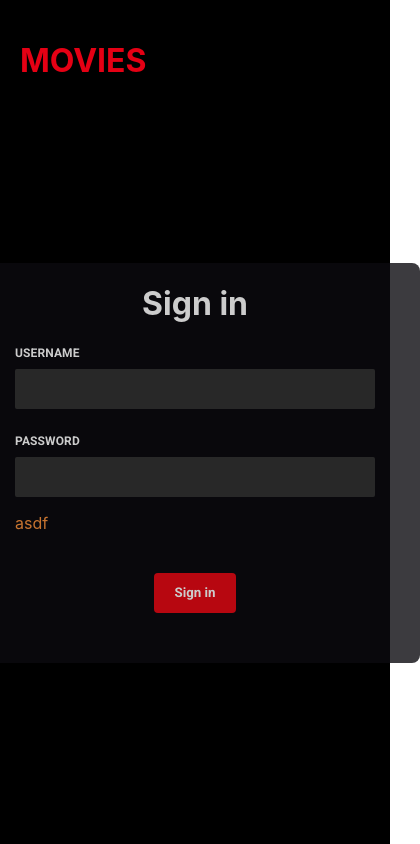
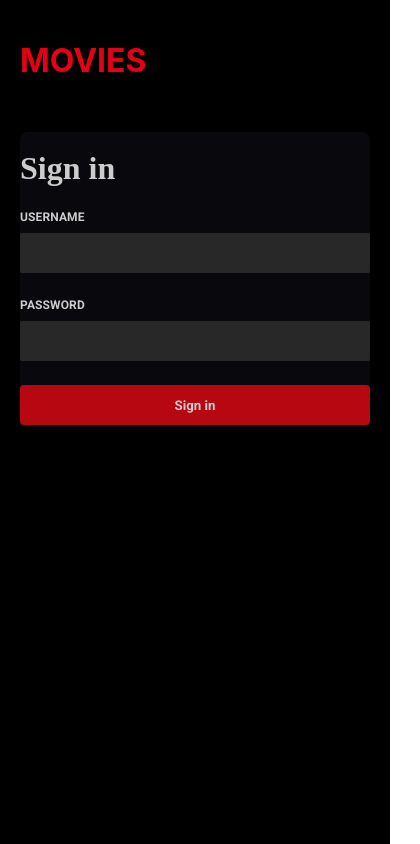
Before and after one commit to saisantosh005/moviesapp, a React (Create React App) app: page / in a window 390 px wide. Shown: the whole page, 420 px wide, since content can reach past the window. Built offline with nearby package versions, Linux system fonts and the light colour scheme; a small style sheet from the web is missing; a web font is replaced by a local one.

Commit message:
add responsiveness to Loginform

```diff
--- a/src/components/Authentication/LoginForm/LoginForm.js
+++ b/src/components/Authentication/LoginForm/LoginForm.js
@@ -18,7 +18,7 @@ class LoginForm extends Component {
   state = {
     username: '',
     password: '',
-    errorMessage: 'asdf',
+    errorMessage: '',
   }
 
   onChangeUsername = event => {
@@ -36,20 +36,32 @@ class LoginForm extends Component {
   onFormSubmit = async event => {
     event.preventDefault()
     const {username, password} = this.state
-    const option = {username, password}
-    const url = ''
-    const response = await fetch(url, option)
-    const responseData = await response.data()
-    Cookies.set('jwt_token', responseData, {expires: 1})
-    const {history} = this.props
+    const userDetails = {
+      username,
+      password,
+      request_token: '2269fe0f38a2fbb99986265f5e506dc6ca670e06',
+    }
+    const options = {
+      method: 'POST',
+      body: JSON.stringify(userDetails),
+      headers: {'Content-type': 'application/json'},
+    }
+
+    const url =
+      'https://api.themoviedb.org/3/authentication/token/validate_with_login?api_key=eca1bcc11e31c4033d638b8041720f6f'
+    const response = await fetch(url, options)
+
     if (response.ok) {
       this.setState({
         errorMessage: '',
       })
+      const responseData = await response.json()
+      Cookies.set('jwt_token', responseData, {expires: 1})
+      const {history} = this.props
       history.replace('/home')
     } else {
       this.setState({
-        errorMessage: response.errorMessage,
+        errorMessage: 'Please enter a valid Email and Password',
       })
     }
   }
@@ -64,15 +76,23 @@ class LoginForm extends Component {
             <FormHeading>Sign in</FormHeading>
             <LabelInputContainer>
               <Label>USERNAME</Label>
-              <Input value={username} onChange={this.onChangeUsername} />
+              <Input
+                value={username}
+                onChange={this.onChangeUsername}
+                type="text"
+              />
             </LabelInputContainer>
             <LabelInputContainer>
               <Label>PASSWORD</Label>
-              <Input value={password} onChange={this.onChangePassword} />
+              <Input
+                value={password}
+                onChange={this.onChangePassword}
+                type="password"
+              />
               {errorMessage && <ErrorMessage>{errorMessage}</ErrorMessage>}
             </LabelInputContainer>
             <ButtonContainer>
-              <Button type="button">Sign in</Button>
+              <Button type="submit">Sign in</Button>
             </ButtonContainer>
           </Form>
         </FormContainer>
--- a/src/components/Authentication/LoginForm/styledComponent.js
+++ b/src/components/Authentication/LoginForm/styledComponent.js
@@ -4,8 +4,9 @@ const LoginFormMainContainer = styled.div`
   display: flex;
   flex-direction: column;
   background-color: black;
+  padding: 20px;
   min-height: 100vh;
-  padding: 20px;
+
   @media screen and (min-width: 768px) {
     background-image: url('https://res.cloudinary.com/delguky36/image/upload/v1630299528/netfilx_1_hekvjj.png');
     background-size: cover;
@@ -23,30 +24,45 @@ const FormContainer = styled.div`
   display: flex;
   align-items: center;
   justify-content: center;
-  flex-grow: 1;
-  //   height: 80vh;
+  width: 100%;
+  margin-top: 30px;
   @media screen and (min-width: 768px) {
+    margin-top: 0px;
+    flex-grow: 1;
   }
 `
 const Form = styled.form`
   display: flex;
   flex-direction: column;
-  align-items: center;
-  min-width: 450px;
-  min-height: 400px;
+  align-items: flex-start;
+  width: 100%;
   background: #0c0b10;
   opacity: 0.8;
   border-radius: 8px;
+  @media screen and (min-width: 768px) {
+    align-items: center;
+    min-width: 450px;
+    max-width: 500px;
+    padding: 48px;
+  }
 `
 const FormHeading = styled.h1`
   color: #ffffff;
+  font-size: 32px;
+  font-weight: 600;
+  font-family: 'HK Grotesk';
+  line-height: 40px;
+  margin-top: 16px;
 `
 const LabelInputContainer = styled.div`
   display: flex;
   flex-direction: column;
   margin-bottom: 24px;
+  width: 100%;
 
-  width: 80%;
+  @media screen and (min-width: 768px) {
+    width: auto;
+  }
 `
 const Label = styled.label`
   color: #ffffff;
@@ -72,21 +88,39 @@ const Input = styled.input`
   font-weight: normal;
   border: none;
   outline: none;
+  @media screen and (min-width: 768px) {
+    width: 360px;
+  }
 `
 const ErrorMessage = styled.p`
+  font-size: 14px;
+  line-height: 16px;
   color: #fb923c;
 `
-const ButtonContainer = styled.div``
+const ButtonContainer = styled.div`
+  display: flex;
+  width: 100%;
+  @media screen and (min-width: 768px) {
+    width: auto;
+    margin-bottom: 16px;
+  }
+`
 const Button = styled.button`
   height: 40px;
   background: #e50914;
   color: #ffffff;
   font-family: 'Roboto';
   font-weight: bold;
-  padding: 8px 20px;
   border-radius: 4px;
   border: none;
   outline: none;
+  align-self: stretch;
+  cursor: pointer;
+  width: 100%;
+
+  @media screen and (min-width: 768px) {
+    padding: 8px 20px;
+  }
 `
 
 export {
```
